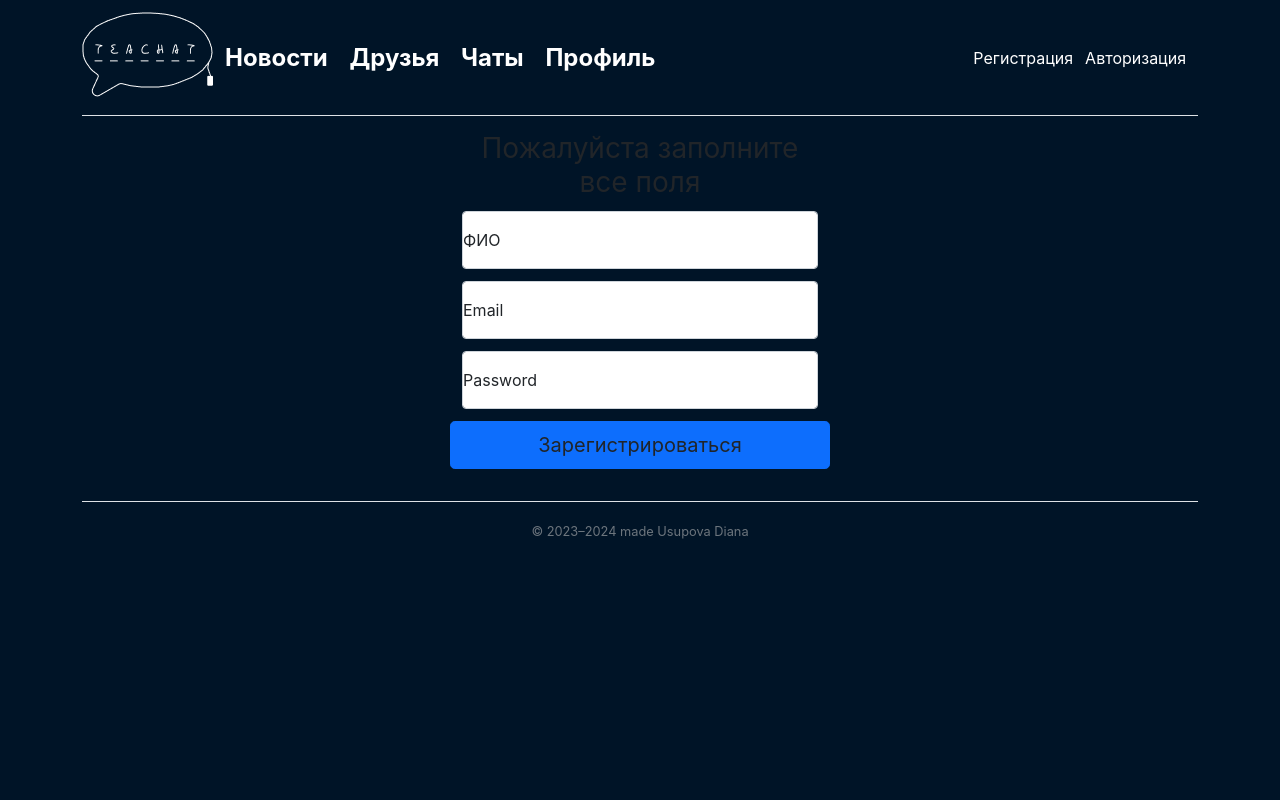
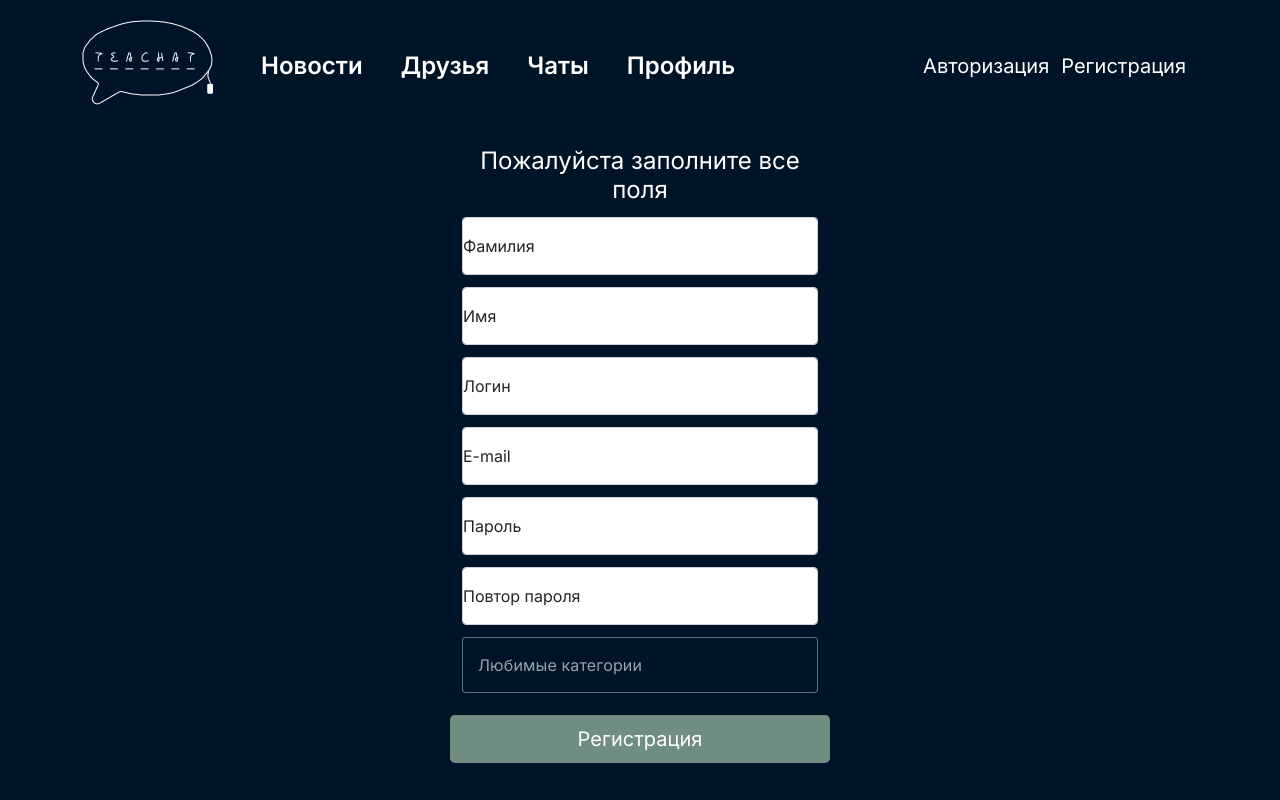
Before and after one commit to radoslavnaya-coder/up03-4, a Vue app: page /register in a window 1280 px wide. Built offline with nearby package versions, Linux system fonts and the light colour scheme.

Commit message:
22.12 17:17

```diff
--- a/src/App.vue
+++ b/src/App.vue
@@ -1,6 +1,6 @@
 <script setup>
 import Header from './components/Header.vue'
-import Footer from './components/Footer.vue'
+// import Footer from './components/Footer.vue'
 </script>
 
 <template>
@@ -9,14 +9,14 @@ import Footer from './components/Footer.vue'
     <main>
       <router-view/>
     </main>
-    <Footer/>
+    <!-- <Footer/> -->
   </div>
 </template>
 
 <style>
+@import url('https://fonts.googleapis.com/css2?family=Inter:wght@400;600&display=swap');
 body{
   background: #001427;
-  font-family: 'Inter', sans-serif;
+  font-family: 'Inter', monospace;
 }
-  @import url('https://fonts.googleapis.com/css2?family=Inter:wght@400;600&display=swap');
 </style>
--- a/src/components/Header.vue
+++ b/src/components/Header.vue
@@ -1,21 +1,21 @@
 <template>
   <header>
-    <div class="d-flex flex-column flex-md-row align-items-center pb-3 mb-4 border-bottom">
-      <router-link :to="{name: 'MainPage'}" class="d-flex align-items-center text-dark text-decoration-none">
+    <div class="d-flex flex-column flex-md-row align-items-center pb-3 mb-4">
+      <router-link :to="{name: 'Posts'}" class="d-flex align-items-center text-dark text-decoration-none">
         <!-- <span class="fs-4">Teachat - мессенджер</span> -->
-        <img :src="imgLogo" class="fs-4">
+        <img :src="imgLogo" class="fs-4 py-2">
       </router-link>
-      <nav class="mx-3">
-        <router-link :to="{}" class="me-4 py-2 text-white text-decoration-none fs-4 fw-bolder">
+      <nav class="mx-12">
+        <router-link :to="{name: 'Posts'}" class="me-8 py-2 text-white text-decoration-none fs-4 fw-bold">
           Новости
         </router-link>
-         <router-link :to="{}" class="me-4 py-2 text-white text-decoration-none fs-4 fw-bolder">
+         <router-link :to="{name: 'Friends'}" class="me-8 py-2 text-white text-decoration-none fs-4 fw-bold">
           Друзья
         </router-link>
-         <router-link :to="{}" class="me-4 py-2 text-white text-decoration-none fs-4 fw-bolder">
+         <router-link :to="{}" class="me-8 py-2 text-white text-decoration-none fs-4 fw-bold">
           Чаты
         </router-link>
-         <router-link :to="{}" class="me-4 py-2 text-white text-decoration-none fs-4 fw-bolder">
+         <router-link :to="{}" class="me-8 py-2 text-white text-decoration-none fs-4 fw-bold">
           Профиль
         </router-link>
       </nav>
@@ -32,9 +32,7 @@
           </router-link>
           <router-link :to="{name: 'Orders'}" class="me-3 py-2 text-dark text-decoration-none">Заказы
           </router-link>
-
         </template>
-
 
         <!--        client routes-->
         <template v-if="store.isAuth&&!store.isAdmin">
@@ -48,12 +46,13 @@
         </template>
 
         <!--        auth routes-->
-        <router-link v-if="!store.isAuth" :to="{name: 'Register'}" class="me-3 py-2 text-white text-decoration-none">
+        <router-link v-if="!store.isAuth" :to="{name: 'Login'}" class="me-3 py-2 text-white text-decoration-none fs-5 text-teachat__hover">
+          Авторизация
+        </router-link>
+        <router-link v-if="!store.isAuth" :to="{name: 'Register'}" class="me-3 py-2 text-white text-decoration-none fs-5 text-teachat__hover">
           Регистрация
         </router-link>
-        <router-link v-if="!store.isAuth" :to="{name: 'Login'}" class="me-3 py-2 text-white text-decoration-none">
-          Авторизация
-        </router-link>
+
         <span v-if="store.isAuth" @click="logOut" role="button"
               class="me-3 py-2 text-dark text-decoration-none">Выход</span>
       </nav>
@@ -103,4 +102,7 @@ onMounted(() => {
  .text-teachat {
         color: #F4D58D;
     }
+  .text-teachat__hover:hover{
+      color: #F4D58D;
+  }
 </style>
--- /dev/null
+++ b/src/components/friend/CompFriends.vue
@@ -0,0 +1,24 @@
+<template>
+  <v-img
+    alt="Avatar"
+    src="https://avatars0.githubusercontent.com/u/9064066?v=4&s=460"
+    width="210"
+    style="border-radius: 10px; border: 1px solid #f4d58d"
+    class="v-col-4"
+  >
+  </v-img>
+  <v-text class="v-col-6" style="color: white">@viliskas</v-text>
+  <v-btn
+    block
+    class="text-none mb-4"
+    color="#708D81"
+    size="x-large"
+    variant="flat"
+  >
+    Написать
+  </v-btn>
+  <v-btn block class="text-none" size="x-large" color="#708D81" variant="flat">
+    Добавить +
+  </v-btn>
+</template>
+<script setup></script>
--- a/src/pages/auth/LoginPage.vue
+++ b/src/pages/auth/LoginPage.vue
@@ -8,13 +8,13 @@ const route = useRoute();
 const router = useRouter();
 
 const form = reactive({
-  email: '',
+  login: '',
   password: ''
 });
 
 const hasErrors = ref(false)
 
-const login = () => {
+const logIn = () => {
 
   http.get('/sanctum/csrf-cookie').then(response => {
     http.post('/api/login', form)
@@ -45,17 +45,17 @@ const goBack = () => {
       <div class="row">
         <div>
           <div class="form-floating mb-3">
-            <input v-model="form.email" type="email" class="form-control" id="floatingInput"
-                   placeholder="name@example.com">
-            <label for="floatingInput">Email</label>
+            <input v-model="form.login" type="text" class="form-control" id="floatingInput"
+                   placeholder="Login">
+            <label for="floatingInput">Логин</label>
           </div>
           <div class="form-floating mb-3">
             <input v-model="form.password" type="password" class="form-control" id="floatingPassword"
                    placeholder="Password">
-            <label for="floatingPassword">Password</label>
+            <label for="floatingPassword">Пароль</label>
           </div>
           <div class="text-danger pb-2" v-if="hasErrors">Ошибка входа в аккаунт</div>
-          <button @click="login" class="w-100 btn btn-lg btn-primary mb-3">Войти</button>
+          <button @click="logIn" class="w-100 btn btn-lg bg-teachat__blgr text-white mb-3">Войти</button>
         </div>
       </div>
     </div>
@@ -63,5 +63,7 @@ const goBack = () => {
 </template>
 
 <style scoped>
-
+.bg-teachat__blgr{
+  background: #708D81;
+}
 </style>
--- a/src/pages/auth/RegisterPage.vue
+++ b/src/pages/auth/RegisterPage.vue
@@ -1,62 +1,151 @@
 <script setup>
-import {useRouter} from 'vue-router'
+import { useRouter } from "vue-router";
 
-import {reactive, ref} from "vue";
-import {http} from "../../axios/index.js";
+import { reactive, ref } from "vue";
+import { http } from "../../axios/index.js";
 
 const router = useRouter();
 
 const form = reactive({
-  "fio": "",
-  "email": "",
-  "password": ""
-})
+  name: "",
+  surname: "",
+  login: "",
+  email: "",
+  password: "",
+  repeatPassword: "",
+});
 
-const errors = ref([])
+const errors = ref([]);
 
 const register = () => {
-  http.post(`/api/signup`, form)
-      .then((res) => {
-        router.push({name: 'Products'})
-      })
-      .catch(error => {
-        if (error.response.status === 422) {
-          errors.value = error.response.data.errors
-        }
-      })
-}
-
+  http
+    .post(`/api/signup`, form)
+    .then((res) => {
+      router.push({ name: "Products" });
+    })
+    .catch((error) => {
+      if (error.response.status === 422) {
+        errors.value = error.response.data.errors;
+      }
+    });
+};
 </script>
 
 <template>
-  <div class="row row-cols-1 row-cols-md-3 mb-3 text-center justify-content-center">
+  <div
+    class="row row-cols-1 row-cols-md-3 mb-3 text-center justify-content-center"
+  >
     <div class="col">
       <div class="row">
-        <h1 class="h3 mb-3 fw-normal">Пожалуйста заполните все поля</h1>
+        <h1 class="h4 mb-3 fw-normal text-white">
+          Пожалуйста заполните все поля
+        </h1>
         <div class="form-floating mb-3">
-          <input v-model="form.fio" type="text" class="form-control" id="floatingFio" placeholder="ФИО">
-          <label for="floatingFio">ФИО</label>
-          <span class="text-danger" v-if="errors?.fio">{{ errors.fio[0] }}</span>
+          <input
+            v-model="form.surname"
+            type="text"
+            class="form-control"
+            id="floatingFio"
+            placeholder="surname"
+          />
+          <label for="floatingFio">Фамилия</label>
+          <span class="text-danger" v-if="errors?.surname">{{
+            errors.surname[0]
+          }}</span>
         </div>
         <div class="form-floating mb-3">
-          <input v-model="form.email" type="email" class="form-control" id="floatingInput"
-                 placeholder="name@example.com">
-          <label for="floatingInput">Email</label>
-          <span class="text-danger" v-if="errors?.email">{{ errors.email[0] }}</span>
+          <input
+            v-model="form.name"
+            type="text"
+            class="form-control"
+            id="floatingFio"
+            placeholder="name"
+          />
+          <label for="floatingFio">Имя</label>
+          <span class="text-danger" v-if="errors?.name">{{
+            errors.name[0]
+          }}</span>
         </div>
         <div class="form-floating mb-3">
-          <input v-model="form.password" type="password" class="form-control" id="floatingPassword"
-                 placeholder="Password">
-          <label for="floatingPassword">Password</label>
-          <span class="text-danger" v-if="errors?.password">{{ errors.password[0] }}</span>
+          <input
+            v-model="form.login"
+            type="text"
+            class="form-control"
+            id="floatingInput"
+            placeholder="Login"
+          />
+          <label for="floatingInput">Логин</label>
+          <span class="text-danger" v-if="errors?.login">{{
+            errors.login[0]
+          }}</span>
         </div>
+        <div class="form-floating mb-3">
+          <input
+            v-model="form.email"
+            type="email"
+            class="form-control"
+            id="floatingInput"
+            placeholder="name@example.com"
+          />
+          <label for="floatingInput">E-mail</label>
+          <span class="text-danger" v-if="errors?.email">{{
+            errors.email[0]
+          }}</span>
+        </div>
+        <div class="form-floating mb-3">
+          <input
+            v-model="form.password"
+            type="password"
+            class="form-control"
+            id="floatingPassword"
+            placeholder="Password"
+          />
+          <label for="floatingPassword">Пароль</label>
+          <span class="text-danger" v-if="errors?.password">{{
+            errors.password[0]
+          }}</span>
+        </div>
+        <div class="form-floating mb-3">
+          <input
+            v-model="form.repeatPassword"
+            type="password"
+            class="form-control"
+            id="floatingPassword"
+            placeholder="repeatPassword"
+          />
+          <label for="floatingPassword">Повтор пароля</label>
+          <span class="text-danger" v-if="errors?.repeatPassword">{{
+            errors.repeatPassword[0]
+          }}</span>
+        </div>
+        <v-combobox
+          multiple
+          label="Любимые категории"
+          :items="[
+            'Спорт',
+            'Музыка',
+            'Рисование',
+            'Мода',
+            'Повседневная жизнь',
+          ]"
+          variant="outlined"
+          style="color: white;"
+        ></v-combobox>
 
-        <button @click="register" class="w-100 btn btn-lg btn-primary mb-3" type="submit">Зарегистрироваться</button>
+        <button
+          @click="register"
+          class="w-100 btn btn-lg bg-teachat__blgr mb-3 text-white"
+          type="submit"
+        >
+          Регистрация
+        </button>
       </div>
     </div>
   </div>
 </template>
 
 <style scoped>
-
+.bg-teachat__blgr {
+  background: #708d81;
+}
 </style>
--- /dev/null
+++ b/src/pages/friend/Friends.vue
@@ -0,0 +1,23 @@
+<script setup>
+import CompFriends from "../../components/friend/CompFriends.vue"
+// import {ref} from "vue";
+
+// const posts = ref([
+//     {
+//         "id": 2,
+//         "name": "vilaskass",
+//     },
+//     {
+//         "id": 3,
+//         "name": "danger",
+//     },
+//     {
+//         "id": 4,
+//         "name": "iter",
+//     }
+// ]);
+</script>
+<template>
+    <!-- <CompPost v-for="p in posts" :key="p.id" :post="p" /> -->
+    <CompFriends />
+</template>
--- a/src/router/index.js
+++ b/src/router/index.js
@@ -6,6 +6,7 @@ import RegisterPage from '../pages/auth/RegisterPage.vue'
 import LoginPage from '../pages/auth/LoginPage.vue'
 import CartPage from '../pages/cart/CartPage.vue'
 import Posts from '../pages/post/Posts.vue'
+import Friends from '../pages/friend/Friends.vue'
 
 import OrderListPage from '../pages/order/OrderListPage.vue'
 import EditOrdersPage from '../pages/order/EditOrderPage.vue'
@@ -74,6 +75,11 @@ const router = createRouter({
             name: 'Posts',
             component: Posts
         },
+        {
+            path: '/friends',
+            name: 'Friends',
+            component: Friends
+        },
 
 
     ]
```
Also changed, not shown: src/components/post/CompPost.vue (+38 -18 lines).
